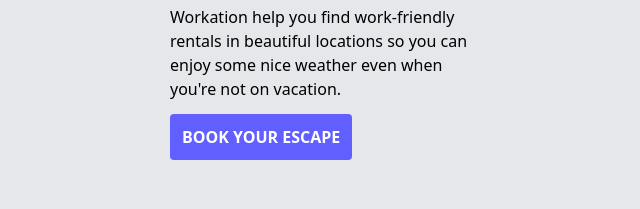
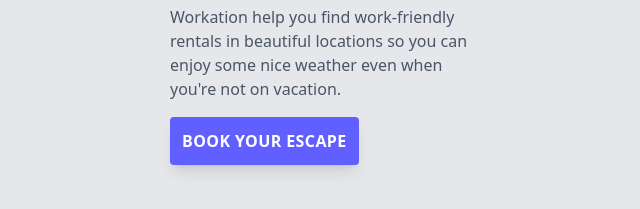
Before and after one commit to dosite-cyiza/TailwindCSS-Learning, a website: page public/index.html in a window 1280 px wide. Shown: the part 427-636 px from the top of the page, without its empty margins (318-958 px from the left). Drawn offline with nearby package versions, Linux system fonts and the light colour scheme; files that its build step writes are made by us from their sources.

```diff
--- a/public/index.html
+++ b/public/index.html
@@ -16,14 +16,14 @@
     <h1 class="text-2xl mt-6 text-gray-950">You can work from anywhere.
          <span class="text-indigo-700"> advantage of it.</span></h1>
 
-    <p class="mt-2">
+    <p class="mt-2 text-gray-600">
         Workation help you find work-friendly rentals
         in beautiful locations so you can enjoy some
         nice weather even when you're not on vacation.
     </p>
 
-    <div class="inline-block mt-6">
-        <a href="#" class="bg-indigo-500 text-white  p-3  rounded-sm uppercase font-semibold"> Book your Escape</a>
+    <div class=" mt-4">
+        <a href="#" class="bg-indigo-500 text-white  p-3  rounded-sm uppercase font-semibold shadow-lg inline-block tracking-wide"> Book your Escape</a>
     </div>
    </div>
     </div>
```
